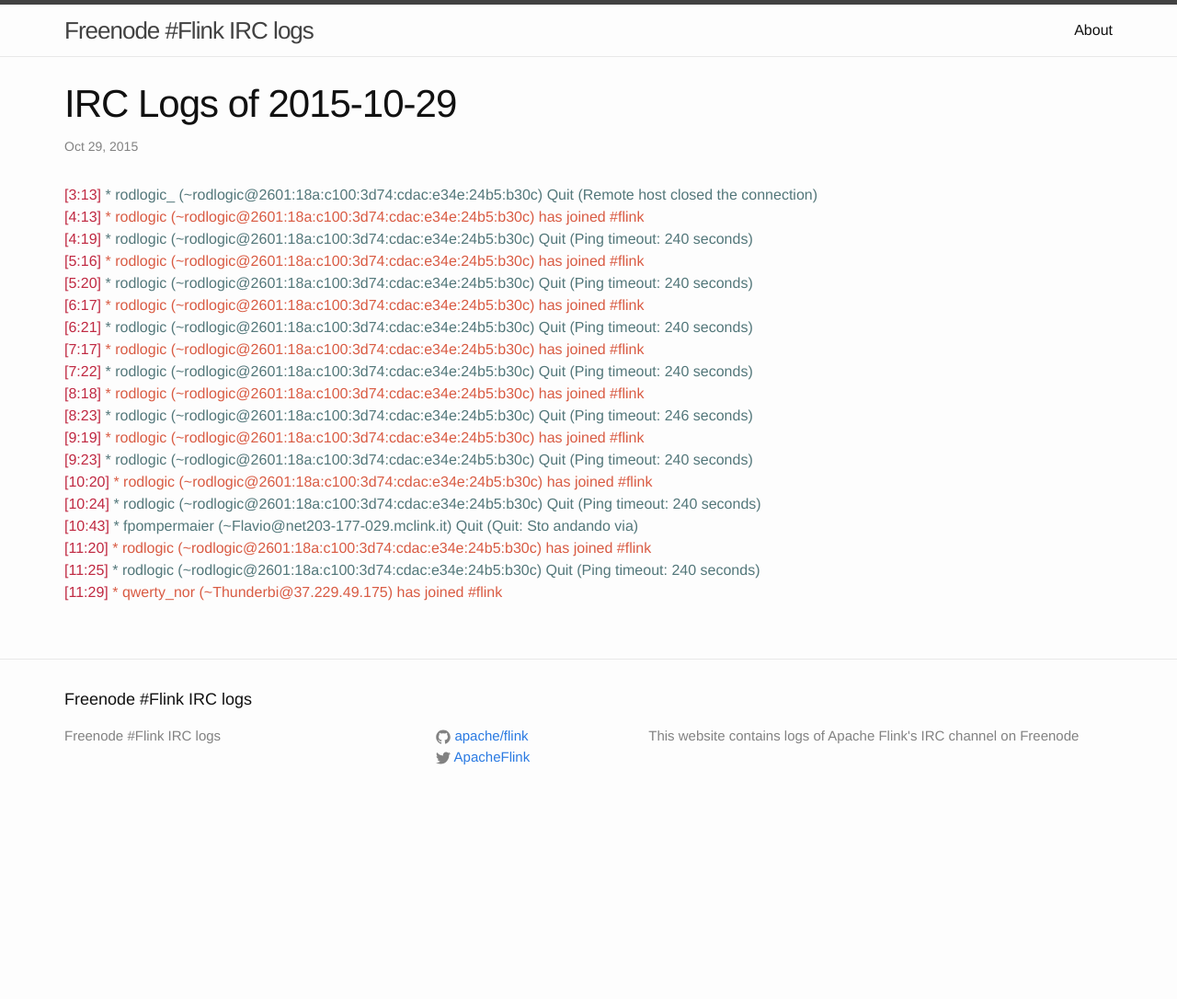
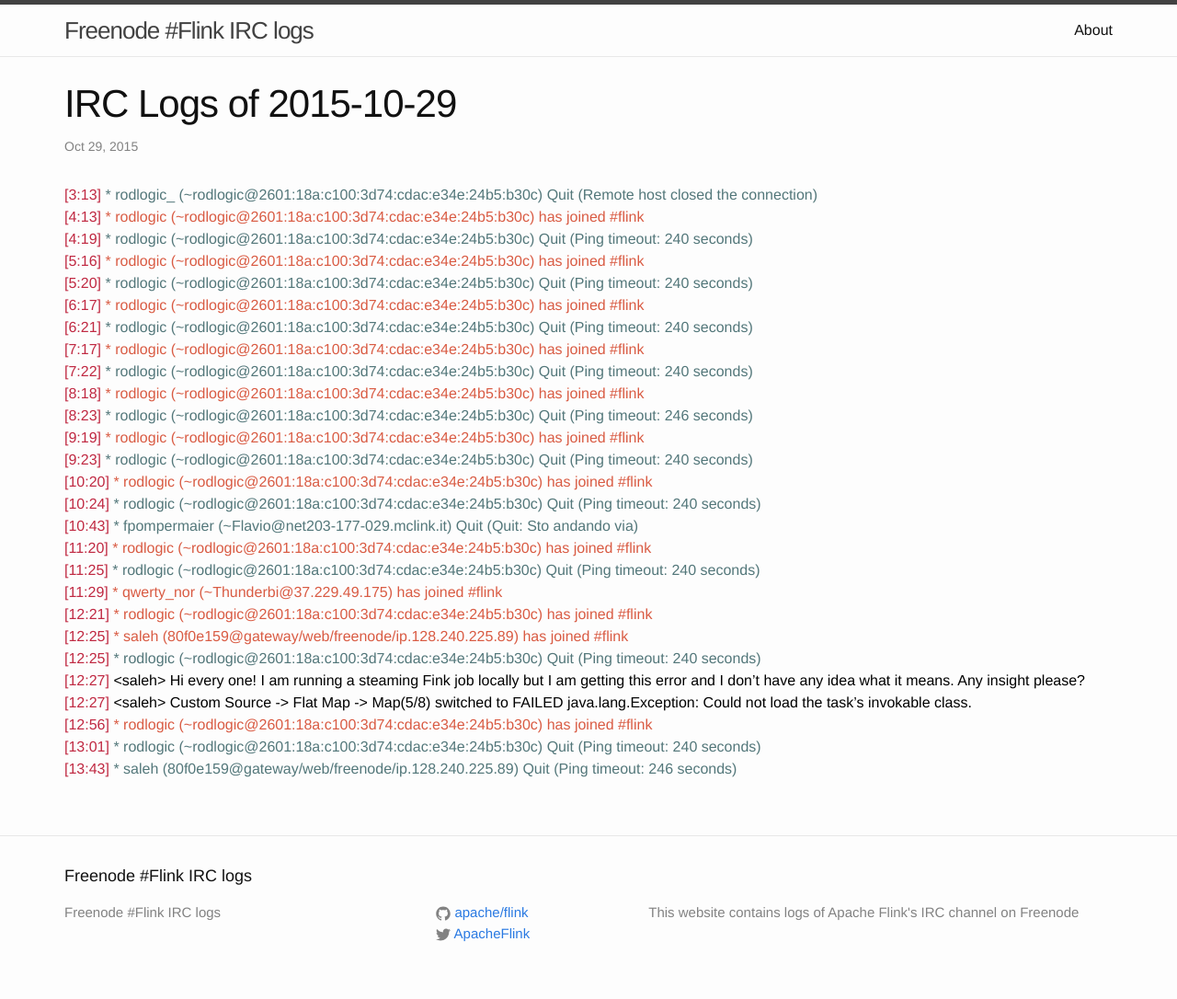
Before and after one commit to flink-irc-logs/flink-irc-logs.github.io, a Jekyll site: the page built from _posts/2015-10-29-logs.markdown, in a window 1280 px wide. Shown: the whole page at 92% size. Built offline with Jekyll 4.4.1, drawn with Linux system fonts in a browser that asks for light colours; before the commit the page ends 900 px from its top, so only the background shows below that.

Commit message:
Update of the logs on Thu Oct 29 14:16:04 CET 2015

```diff
--- a/_posts/2015-10-29-logs.markdown
+++ b/_posts/2015-10-29-logs.markdown
@@ -23,3 +23,11 @@
 <span class="irc-date">[11:20]</span> <span class="irc-green">* rodlogic (~rodlogic@2601:18a:c100:3d74:cdac:e34e:24b5:b30c) has joined #flink</span><br />
 <span class="irc-date">[11:25]</span> <span class="irc-navy">* rodlogic (~rodlogic@2601:18a:c100:3d74:cdac:e34e:24b5:b30c) Quit (Ping timeout: 240 seconds)</span><br />
 <span class="irc-date">[11:29]</span> <span class="irc-green">* qwerty_nor (~Thunderbi@37.229.49.175) has joined #flink</span><br />
+<span class="irc-date">[12:21]</span> <span class="irc-green">* rodlogic (~rodlogic@2601:18a:c100:3d74:cdac:e34e:24b5:b30c) has joined #flink</span><br />
+<span class="irc-date">[12:25]</span> <span class="irc-green">* saleh (80f0e159@gateway/web/freenode/ip.128.240.225.89) has joined #flink</span><br />
+<span class="irc-date">[12:25]</span> <span class="irc-navy">* rodlogic (~rodlogic@2601:18a:c100:3d74:cdac:e34e:24b5:b30c) Quit (Ping timeout: 240 seconds)</span><br />
+<span class="irc-date">[12:27]</span> <span class="irc-black">&lt;saleh&gt; Hi every one! I am running a steaming Fink job locally but I am getting this error and I don't have any idea what it means. Any insight please?</span><br />
+<span class="irc-date">[12:27]</span> <span class="irc-black">&lt;saleh&gt; Custom Source -&gt; Flat Map -&gt; Map(5/8) switched to FAILED java.lang.Exception: Could not load the task's invokable class.</span><br />
+<span class="irc-date">[12:56]</span> <span class="irc-green">* rodlogic (~rodlogic@2601:18a:c100:3d74:cdac:e34e:24b5:b30c) has joined #flink</span><br />
+<span class="irc-date">[13:01]</span> <span class="irc-navy">* rodlogic (~rodlogic@2601:18a:c100:3d74:cdac:e34e:24b5:b30c) Quit (Ping timeout: 240 seconds)</span><br />
+<span class="irc-date">[13:43]</span> <span class="irc-navy">* saleh (80f0e159@gateway/web/freenode/ip.128.240.225.89) Quit (Ping timeout: 246 seconds)</span><br />
```
